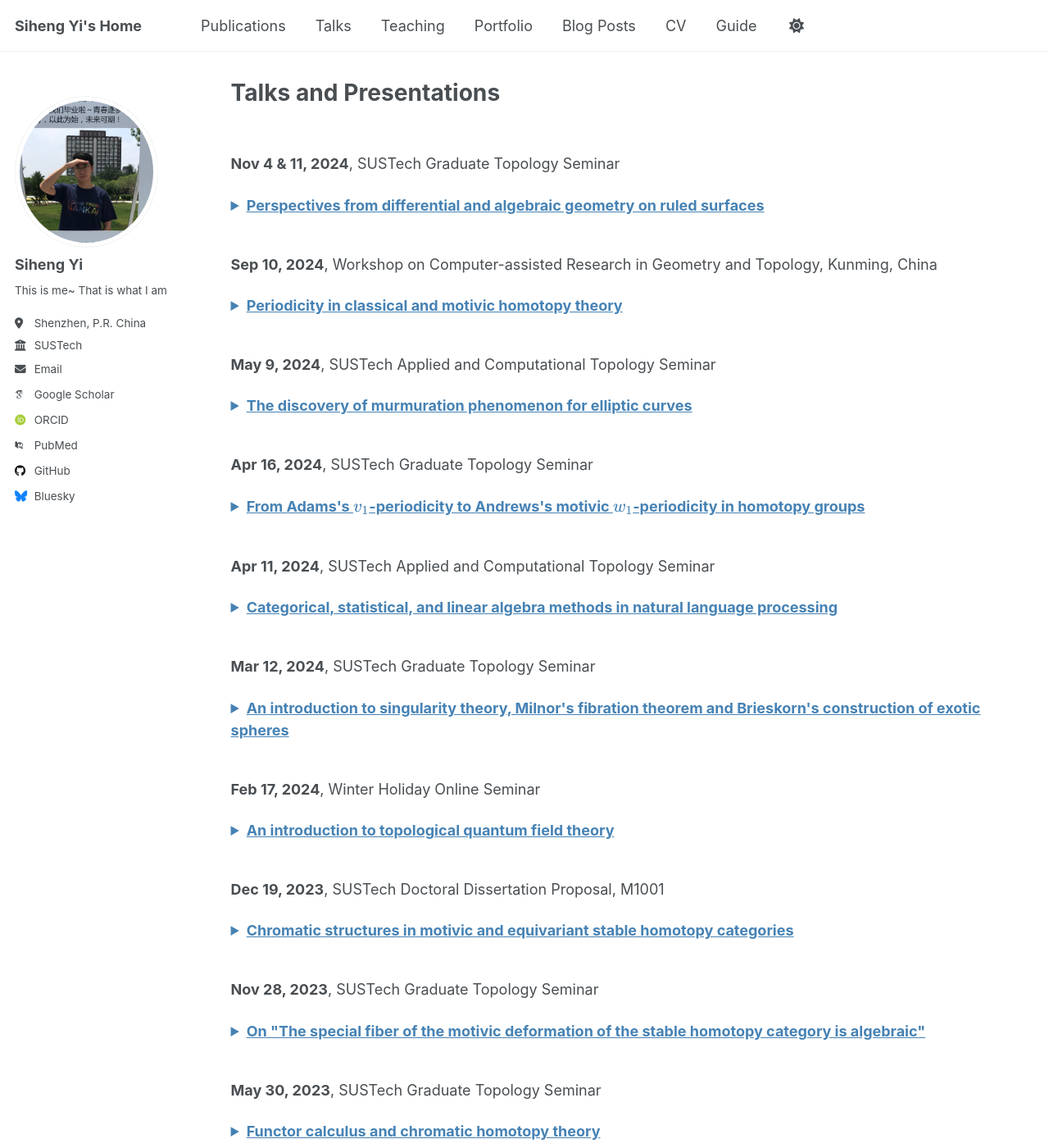
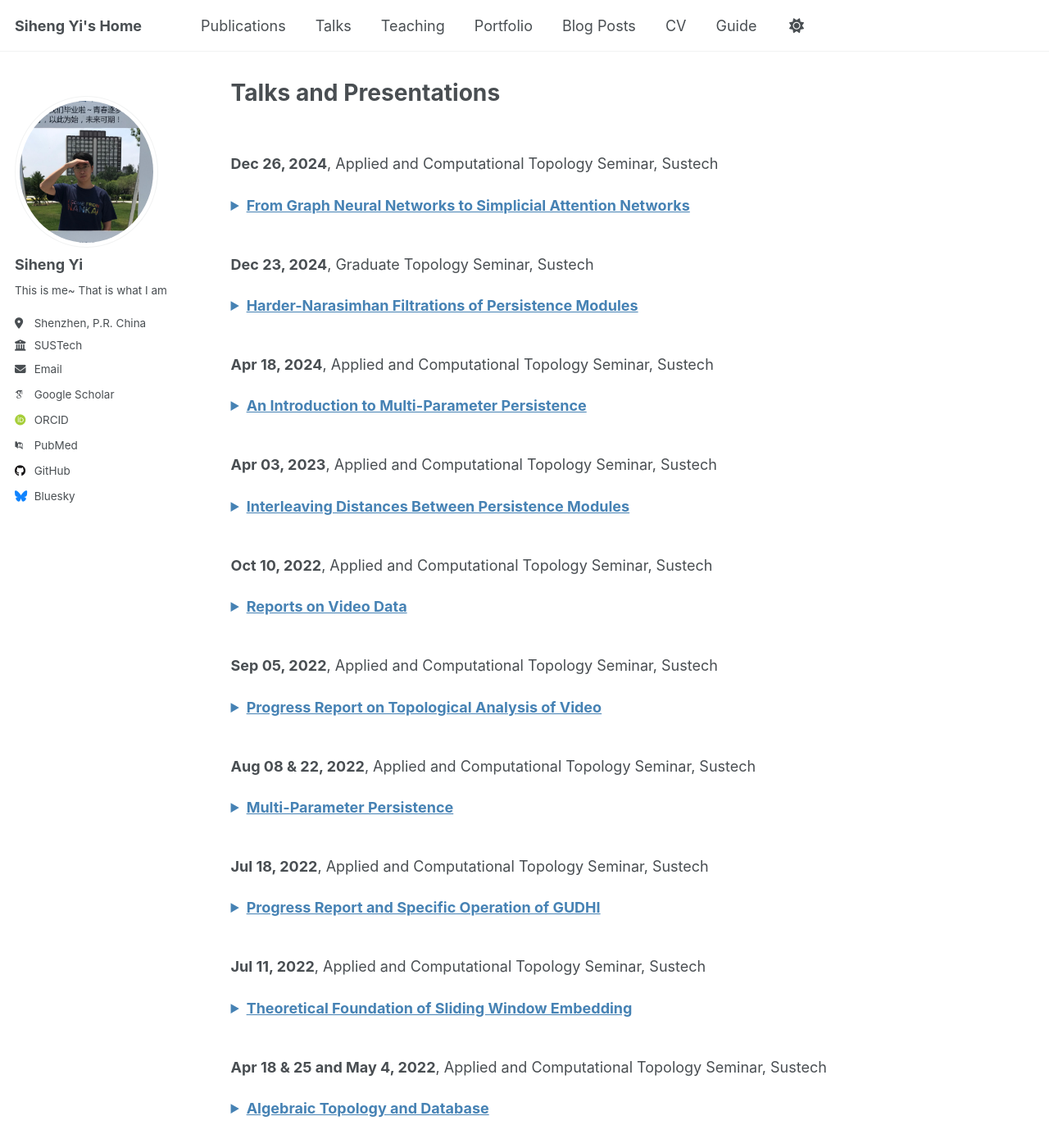
Before and after one commit to SihengYi/SihengYi.github.io, a Jekyll site: the page built from _pages/talks.html, in a window 1280 px wide and 1400 px high. Shown: the whole window at 82% size. Built offline with Jekyll 4.4.1, drawn with Linux system fonts in a browser that asks for light colours; nearby versions of some CDN libraries; some web fonts are replaced; some of the changed text lies outside the part shown.

Commit message:
Update talks.html

```diff
--- a/_pages/talks.html
+++ b/_pages/talks.html
@@ -53,12 +53,335 @@ author_profile: true
 
 
 
+
 <br>
 <p>
-  <b>Nov 4 & 11, 2024</b>, SUSTech Graduate Topology Seminar
+  <b>Dec 26, 2024</b>, Applied and Computational Topology Seminar, Sustech
 </p>
 <details>
-  <summary>Perspectives from differential and algebraic geometry on ruled surfaces</summary>
+  <summary>From Graph Neural Networks to Simplicial Attention Networks</summary>
+  <ul>
+    <li>
+    xxxxxxxxxx
+    </li>
+
+    <li>
+    <a href="../files/2024-12-26-talk.pdf" target="_blank">Slides</a>
+    </li>
+  </ul>
+</details>
+
+
+
+
+<br>
+<p>
+  <b>Dec 23, 2024</b>, Graduate Topology Seminar, Sustech
+</p>
+<details>
+  <summary>Harder-Narasimhan Filtrations of Persistence Modules</summary>
+  <ul>
+    <li>
+    xxxxxxxxxx
+    </li>
+
+    <li>
+    <a href="../files/2024-12-23-talk.pdf" target="_blank">Slides</a>
+    </li>
+  </ul>
+</details>
+
+
+
+
+<br>
+<p>
+  <b>Apr 18, 2024</b>, Applied and Computational Topology Seminar, Sustech
+</p>
+<details>
+  <summary>An Introduction to Multi-Parameter Persistence</summary>
+  <ul>
+    <li>
+    xxxxxxxxxx
+    </li>
+
+    <li>
+    <a href="../files/2024-04-18-talk.pdf" target="_blank">Slides</a>
+    </li>
+  </ul>
+</details>
+
+
+
+
+<br>
+<p>
+  <b>Apr 03, 2023</b>, Applied and Computational Topology Seminar, Sustech
+</p>
+<details>
+  <summary>Interleaving Distances Between Persistence Modules</summary>
+  <ul>
+    <li>
+    xxxxxxxxxx
+    </li>
+
+    <li>
+    <a href="../files/2023-04-03-talk.pdf" target="_blank">Slides</a>
+    </li>
+  </ul>
+</details>
+
+
+
+
+<br>
+<p>
+  <b>Oct 10, 2022</b>, Applied and Computational Topology Seminar, Sustech
+</p>
+<details>
+  <summary>Reports on Video Data</summary>
+  <ul>
+    <li>
+    xxxxxxxxxx
+    </li>
+
+    <li>
+    <a href="../files/2022-10-10-talk.pdf" target="_blank">Slides</a>
+    </li>
+  </ul>
+</details>
+
+
+
+<br>
+<p>
+  <b>Sep 05, 2022</b>, Applied and Computational Topology Seminar, Sustech
+</p>
+<details>
+  <summary>Progress Report on Topological Analysis of Video</summary>
+  <ul>
+    <li>
+    xxxxxxxxxx
+    </li>
+
+    <li>
+    <a href="../files/2022-09-05-talk.pdf" target="_blank">Slides</a>
+    </li>
+  </ul>
+</details>
+
+
+
+
+
+<br>
+<p>
+  <b>Aug 08 & 22, 2022</b>, Applied and Computational Topology Seminar, Sustech
+</p>
+<details>
+  <summary>Multi-Parameter Persistence</summary>
+  <ul>
+    <li>
+    xxxxxxxxxx
+    </li>
+
+    <li>
+    Gunnar Carlsson, Afra Zomorodian, The theory of multidimensional persistence
+    Afra Zomorodian, Gunnar Carlsson, Computing persistent homology
+    Wanying Bi, Jingyan Li, Jian Liu, Jie Wu, On the Cayley-persistence algebra
+    <a href="../files/2022-08-08-talk.pdf" target="_blank">Slides I</a>
+    <a href="../files/2022-08-22-talk.pdf" target="_blank">Slides II</a>
+    </li>
+  </ul>
+</details>
+
+
+
+
+
+
+
+<br>
+<p>
+  <b>Jul 18, 2022</b>, Applied and Computational Topology Seminar, Sustech
+</p>
+<details>
+  <summary>Progress Report and Specific Operation of GUDHI</summary>
+  <ul>
+    <li>
+    xxxxxxxxxx
+    </li>
+
+    <li>
+    GUDHI
+    <a href="../files/2022-07-18-talk.pdf" target="_blank">Slides</a>
+    </li>
+  </ul>
+</details>
+
+
+
+
+
+
+
+<br>
+<p>
+  <b>Jul 11, 2022</b>, Applied and Computational Topology Seminar, Sustech
+</p>
+<details>
+  <summary>Theoretical Foundation of Sliding Window Embedding</summary>
+  <ul>
+    <li>
+    xxxxxxxxxx
+    </li>
+
+    <li>
+    Floris Takens, Detecting strange attractors in turbulence
+    Jose A. Perea, John Harer, Sliding Windows and Persistence: An Application of Topological Methods to Signal Analysis
+    <a href="../files/2022-07-11-talk.pdf" target="_blank">Slides</a>
+    </li>
+  </ul>
+</details>
+
+
+
+
+
+
+
+<br>
+<p>
+  <b>Apr 18 & 25 and May 4, 2022</b>, Applied and Computational Topology Seminar, Sustech
+</p>
+<details>
+  <summary>Algebraic Topology and Database</summary>
+  <ul>
+    <li>
+    xxxxxxxxxx
+    </li>
+
+    <li>
+    Smith Abraham D; Bendich Paul; Harer John, Persistent obstruction theory for a model category of measures with applications to data merging
+    <a href="../files/2022-04-18-talk.pdf" target="_blank">Slides</a>
+    </li>
+  </ul>
+</details>
+
+
+
+
+
+
+<br>
+<p>
+  <b>Mar 14, 2022</b>, Applied and Computational Topology Seminar, Sustech
+</p>
+<details>
+  <summary>Persistent Homology, Sliding Window Embedding and Time Series</summary>
+  <ul>
+    <li>
+    xxxxxxxxxx
+    </li>
+
+    <li>
+    Jose A. Perea, Topological time series analysis
+    Saba Emrani, Thanos Gentimis, and Hamid Krim, Persistent homology of delay embeddings and its application to wheeze detection
+    <a href="../files/2022-03-14-talk.pdf" target="_blank">Slides</a>
+    </li>
+  </ul>
+</details>
+
+
+
+<br>
+<p>
+  <b>May 17, 2021</b>, Graduate Topology Seminar, Sustech
+</p>
+<details>
+  <summary>Rational homotopy theory</summary>
+  <ul>
+    <li>
+    xxxxxxxxxx
+    </li>
+
+    <li>
+    Yves Félix, Stephen Halperin, and Jean-Claude Thomas, Rational homotopy theory
+    <a href="../files/2021-05-17-talk.pdf" target="_blank">Slides</a>
+    </li>
+  </ul>
+</details>
+
+
+
+<br>
+<p>
+  <b>Apr 26, 2021</b>, Applied and Computational Topology Seminar, Sustech
+</p>
+<details>
+  <summary>More on Reproducing Wheeze Detection via Persistent Homology; Subsampling Through Landmarks and Witness Complexes</summary>
+  <ul>
+    <li>
+    xxxxxxxxxx
+    </li>
+
+    <li>
+    Vin de Silva and Gunnar Carlsson, Topological estimation using witness complexes
+    <a href="../files/2021-04-26-talk.pdf" target="_blank">Slides</a>
+    </li>
+  </ul>
+</details>
+
+
+
+
+
+
+<br>
+<p>
+  <b>Apr 12, 2021</b>, Applied and Computational Topology Seminar, Sustech
+</p>
+<details>
+  <summary>More on Sliding Window Embeddings, Persistent Homology, and Applications to Audio Signal Processing</summary>
+  <ul>
+    <li>
+    xxxxxxxxxx
+    </li>
+
+    <li>
+    Hitesh Gakhar and Jose A. Perea, Sliding window persistence of quasiperiodic functions
+    <a href="../files/2021-04-12-talk.pdf" target="_blank">Slides</a>
+    </li>
+  </ul>
+</details>
+
+
+
+
+<br>
+<p>
+  <b>Mar 8, 2021</b>, Applied and Computational Topology Seminar, Sustech
+</p>
+<details>
+  <summary>Stability of Persistence</summary>
+  <ul>
+    <li>
+    xxxxxxxxxx
+    </li>
+
+    <li>
+    <a href="../files/2021-03-08-talk.pdf" target="_blank">Slides</a>
+    </li>
+  </ul>
+</details>
+
+
+<br>
+<p>
+  <b>Mar 1, 2021</b>, Applied and Computational Topology Seminar, Sustech
+</p>
+<details>
+  <summary>Topological Morphology Descriptors and Persistence Images</summary>
   <ul>
     <li>
       In the first lecture, we will begin by reviewing some basic concepts of classical differential geometry like curvature and torsion within the context of three-dimensional
@@ -66,274 +389,9 @@ author_profile: true
       classifications of ruled surfaces and developable surfaces. We will then proceed to demonstrate several explicit examples that are naturally derived from discriminant varieties
       of polynomial equations, highlighting some intriguing generalizations along the way.
     </li>
-    <li>
-      Building upon last week's introduction to ruled surfaces, the second talk focuses on discriminant surfaces arising from characteristic polynomials of 3-order matrices with special
-      symmetries. Our investigation is motivated by condensed matter physics, particularly the study of Hamiltonians exhibiting Parity-Time symmetry and Minkowski-like pseudo-Hermitian
-      symmetry. We will present several explicit examples of such discriminant surfaces and explore their geometric properties. Notably, we will showcase numerous counterexamples of
-      non-ruled discriminant surfaces, leading to an intriguing question: what conditions ensure that a discriminant surface is ruled?
-    </li>
 
     <li>
-    <a href="../files/slides1.pdf" target="_blank">Slides</a>
+    <a href="../files/2021-03-01-talk.pdf" target="_blank">Slides</a>
     </li>
   </ul>
 </details>
-
-<br>
-<p>
-  <b>Sep 10, 2024</b>, Workshop on Computer-assisted Research in Geometry and Topology, Kunming, China
-</p>
-<details>
-  <summary>Periodicity in classical and motivic homotopy theory</summary>
-  <ul>
-    <li>
-    In this lightning talk, I will introduce the concept of exotic periodicity in the motivic stable homotopy category.
-    Additionally, I will discuss the discovery and detection of Krause's families of elements related to the $\beta_{ij}$ periodicity.
-    </li>
-
-    <li>
-    <a href="../files/Yunnan20240910.pdf" target="_blank">Slides</a>
-    </li>
-  </ul>
-</details>
-
-
-<br>
-<p>
-  <b>May 9, 2024</b>, SUSTech Applied and Computational Topology Seminar
-</p>
-<details>
-  <summary>The discovery of murmuration phenomenon for elliptic curves </summary>
-<ul>
-  <li>Topological, statistical, and machine learning methods in computational number theory </li>
-  <p>Main references:</p>
-    <li>
-        <a href="https://www.worldscientific.com/doi/10.1142/9781800613706_0001" target="_blank">Machine learning meets number theory: The data science of
-        Birch–Swinnerton-Dyer</a>, or <a href="https://arxiv.org/abs/1911.02008" target="_blank">arxiv version</a>
-    </li>
-    <li>
-        <a href="https://arxiv.org/abs/2310.07681" target="_blank">Nina Zubrilina - Murmurations (modular forms)</a>
-    </li>
-    <li>
-        <a href="https://www.quantamagazine.org/elliptic-curve-murmurations-found-with-ai-take-flight-20240305" target="_blank">Elliptic Curve "Murmurations" Found With AI Take Flight</a>
-    </li>
-    <li>
-        <a href="https://www.nature.com/articles/s41586-021-04086-x#additional-information" target="_blank">Advancing mathematics by guiding human intuition with AI, Nature</a>
-    </li>
-</ul>
-</details>
-
-<br>
-<p>
-  <b>Apr 16, 2024</b>, SUSTech Graduate Topology Seminar
-</p>
-<details>
-  <summary>From Adams's $v_1$-periodicity to Andrews's motivic $w_1$-periodicity in homotopy groups</summary>
-  <ul>
-    <li>
-    The purpose of this talk is to introduce Michael Andrews's work on discovering exotic periodicity in the homotopy groups of the motivic sphere spectrum and the
-    identification of six infinite families of elements.  Firstly, we will provide a brief overview of the chromatic phenomenon in classical homotopy theory and Adams's
-    8-periodic isomorphism, expressed by a Massey product in the Adams spectral sequence.  Then we will delve into motivic homotopy theory and explore the philosophy
-    behind Haynes Miller's square, which serves as an analogy and connection between the motivic Adams spectral sequence and the classical Adams–Novikov spectral sequence.
-    This perspective allows us to consider multiplication by the non-nilpotent element $\eta$ as a $w_0$-periodic map, similar to the role played by $2$ for the $v_0$-
-    periodic map.  After defining a Thom reduction map to compare the $E_2$-pages of two spectral sequences, we can reduce the existence of motivic $w_1^4$-periodic maps
-    to the existence of classical $v_1^4$-periodic maps, as initially found by Adams in the early 1960s.
-    </li>
-
-    <li>
-    <a href="https://www.jstor.org/stable/90020453" target="_blank">New families in the homotopy of the motivic sphere spectrum - J. Andrews</a>
-    </li>
-
-    <li>
-    <a href="../files/240416-w_1.pdf" target="_blank">Notes</a>
-    </li>
-  </ul>
-</details>
-
-<br>
-<p>
-  <b>Apr 11, 2024</b>, SUSTech Applied and Computational Topology Seminar
-</p>
-<details>
-  <summary> Categorical, statistical, and linear algebra methods in natural language processing</summary>
-  <ul>
-    <li>
-    The purpose of this talk is to introduce
-    </li>
-Main references:
-            <li>
-                <a href="https://www.ams.org/journals/notices/202402/rnoti-p174.pdf" target="_blank">The structure of meaning in language: Parallel narratives in
-                linear algebra and category theory</a>
-            </li>
-            <li>
-                <a href="https://www.giannigastaldi.com/assets/pdf/slides/gastaldi_230502_cph.pdf" target="_blank">Understanding Language (Models)-AI Language Models From a
-                    Structuralist Perspective</a>
-            </li>
-            <li>
-                <a href="https://www.giannigastaldi.com/assets/pdf/slides/gastaldi_170403_cohn.pdf" target="_blank">The Language of Mathematics-Epistemological Consequences
-                    of Applying AI Methods to Mathematics</a>
-            </li>
-             <li>
-                <a href="https://www.giannigastaldi.com/assets/pdf/slides/gastaldi_230215_cmu.pdf" target="_blank">Peeking into the AI Language Modeling Black Box</a>
-            </li>
-    <li>
-    <a href="../files/paper2.pdf" target="_blank">Slides</a>
-    </li>
-  </ul>
-</details>
-
-
-<br>
-<p>
-  <b>Mar 12, 2024</b>, SUSTech Graduate Topology Seminar
-</p>
-<details>
-  <summary>An introduction to singularity theory, Milnor's fibration theorem and
-    Brieskorn's construction of exotic spheres</summary>
-  <ul>
-    <li>
-    Through this lecture, I will provide an overview of the singularity theory of complex analytic functions and polynomials, appreciating its wide-ranging
-    applications and contributions to various branches of mathematics.  I will begin by introducing fundamental concepts and definitions in this field, then proceed
-    to discuss the invariants and classification of simple singular points, highlighting their significance.  Furthermore, I will illustrate the intriguing
-    relationship between the ADE classification and other mathematical objects such as finite subgroups of the orthogonal group or the intersection form of a fiber
-    manifold.  This connection sheds light on the broader mathematical landscape and enriches our understanding of singularity theory.  Moving forward, I will
-    introduce the Milnor fibration of a singular point and describe its topological structure by Morse theory.  Finally, I will provide a brief introduction to the
-    groundbreaking work of Milnor and Kervaire on the discovery and classification of exotic diffeomorphism structures on 7-dimensional spheres.  Additionally, I
-    will touch upon Brieskorn's explicit construction, which involves a family of polynomial singularities that gives rise to all exotic spheres.  This fascinating
-    exploration demonstrates the profound impact of singularity theory in the realm of differential topology.
-    </li>
-
-    <li>
-    <a href="../files/paper1.pdf" target="_blank">Slides</a>
-    </li>
-  </ul>
-</details>
-
-
-<br>
-<p>
-  <b>Feb 17, 2024</b>, Winter Holiday Online Seminar
-</p>
-<details>
-  <summary>An introduction to topological quantum field theory</summary>
-  <ul>
-    <li>
-    Through this lecture
-    </li>
-
-    <li>
-    <a href="../files/paper1.pdf" target="_blank">Slides</a>
-    </li>
-  </ul>
-</details>
-
-<br>
-<p>
-  <b>Dec 19, 2023</b>, SUSTech Doctoral Dissertation Proposal, M1001
-</p>
-<details>
-  <summary>Chromatic structures in motivic and equivariant stable homotopy categories</summary>
-  <ul>
-    <li>
-    Through this lecture
-    </li>
-
-    <li>
-    <a href="../files/paper1.pdf" target="_blank">Slides</a>
-    </li>
-  </ul>
-</details>
-
-
-<br>
-<p>
-  <b>Nov 28, 2023</b>, SUSTech Graduate Topology Seminar
-</p>
-<details>
-  <summary>On "The special fiber of the motivic deformation of the stable homotopy category is algebraic"</summary>
-  <ul>
-    <li>
-    In this talk, I will introduce the main content of the paper ''The special fiber of the motivic deformation of the stable homotopy
-    category is algebraic'' by Bogdan Gheorghe, Guozhen Wang, and Zhouli Xu. They define a Chow-Novikov t-structure on the category of module
-    spectra over cofiber $S^{0,0}/\tau$, and establish that this category is equivalent to the derived category of $BP_*BP$-comodule category
-    as stable $\infty$-categories equipped with t-structures. <br>
-
-    An exciting application is the isomorphism between the motivic Adams spectral sequence for $S^{0,0}/\tau$ and the algebraic Novikov spectral
-    sequence. This isomorphism enables Isaksen, Wang, and Xu to compute the stable homotopy groups of spheres up to the 90-stem.
-    </li>
-
-    <li>
-    <a href="../files/paper3.pdf" target="_blank">Slides</a>
-    </li>
-  </ul>
-</details>
-
-
-<br>
-<p><b>May 30, 2023</b>, SUSTech Graduate Topology Seminar</p>
-<details>
-  <summary>Functor calculus and chromatic homotopy theory</summary>
-  <ul>
-    <li>
-    Through this lecture
-    </li>
-
-    <li>
-    <a href="../files/paper1.pdf" target="_blank">Slides</a>
-    </li>
-  </ul>
-</details>
-
-<br>
-<p><b>May 11, 2023</b>, SUSTech Undergraduate Geometry and Topology Seminar</p>
-<details>
-  <summary>Intoduction to Floer homology and knot Floer homology</summary>
-  <ul>
-    <li>
-    Through this lecture
-    </li>
-
-    <li>
-    <a href="../files/paper1.pdf" target="_blank">Slides</a>
-    </li>
-  </ul>
-</details>
-
-
-<br>
-<p>
-  <b>Oct 10, 2022</b>, SUSTech Applied and Computational Topology Seminar
-</p>
-<details>
-  <summary> Periodicity detection of biomedical video and human speech signal</summary>
-  <ul>
-    <li>
-    This is a progress report about detection of mouse scratching behavior by analyzing one-dimensional time series data via sliding window embedding and geometric statistics, and a
-      introduction about the moduli space theory of vowels and consonants in linguistic.
-    </li>
-
-    <li>
-    <a href="../files/paper2.pdf" target="_blank">Slides</a>
-    </li>
-  </ul>
-</details>
-
-<br>
-<p>
-  <b>May 26, 2022</b>, BNU Master's Thesis Defense
-</p>
-<details>
-  <summary>Some topics on smooth quandles</summary>
-  <ul>
-    <li>
-    Quandles are algebraic structures derived from knots theory, smooth quandles have both algebraic structures and compatible smooth manifold structures, so they are rich in
-    content. In this thesis, we study the construction and classification of smooth quandles on homogeneous spaces in detail. Then given a fixed Lie group, we define a series of mapping type knot invariants
-    and compute this invariant for all torus knots and Borromean links. At last, we study the deformation of smooth quandle structures, and define a new
-    quandle cohomology theory and corresponding Kodaira-Spencer mapping by analogizing the deformation theories of complex geometry and associative algebra.
-    </li>
-
-    <li>
-    <a href="../files/paper4.pdf" target="_blank">Slides</a>
-    </li>
-  </ul>
-</details>
```
